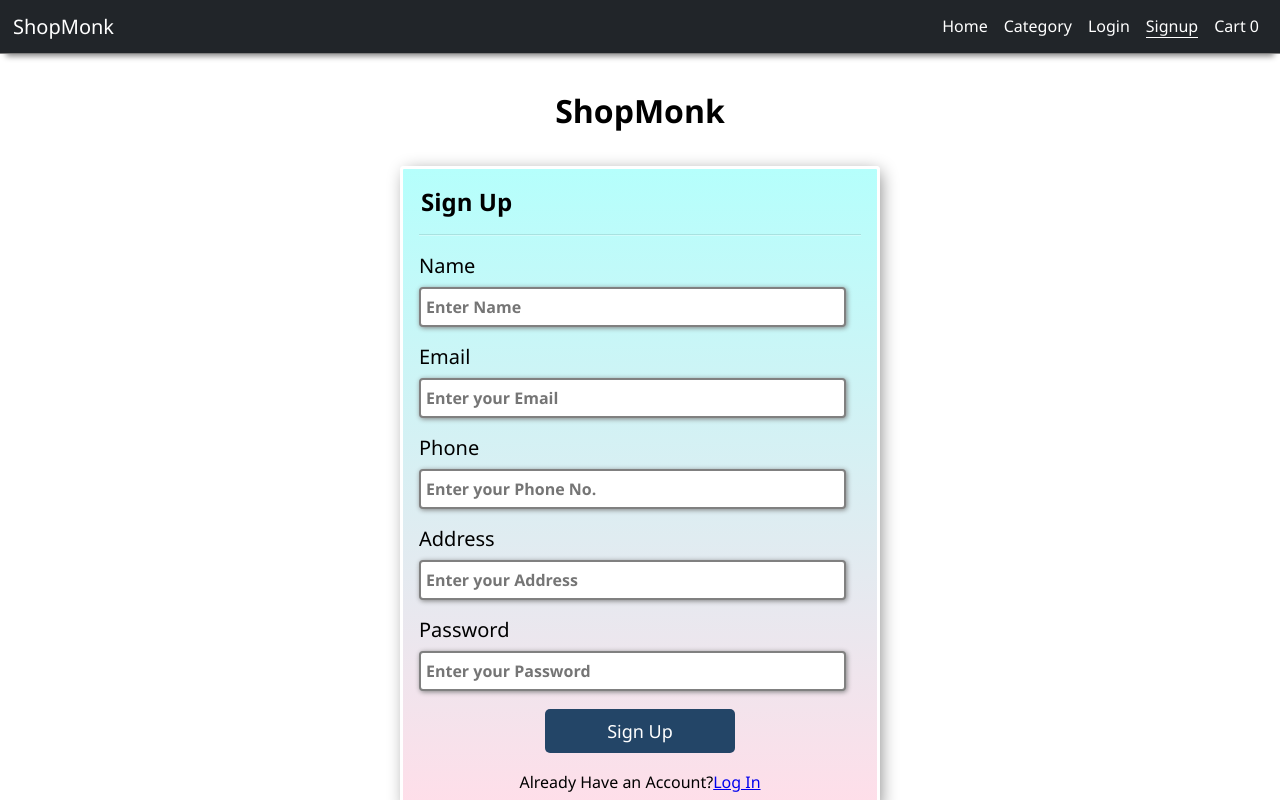
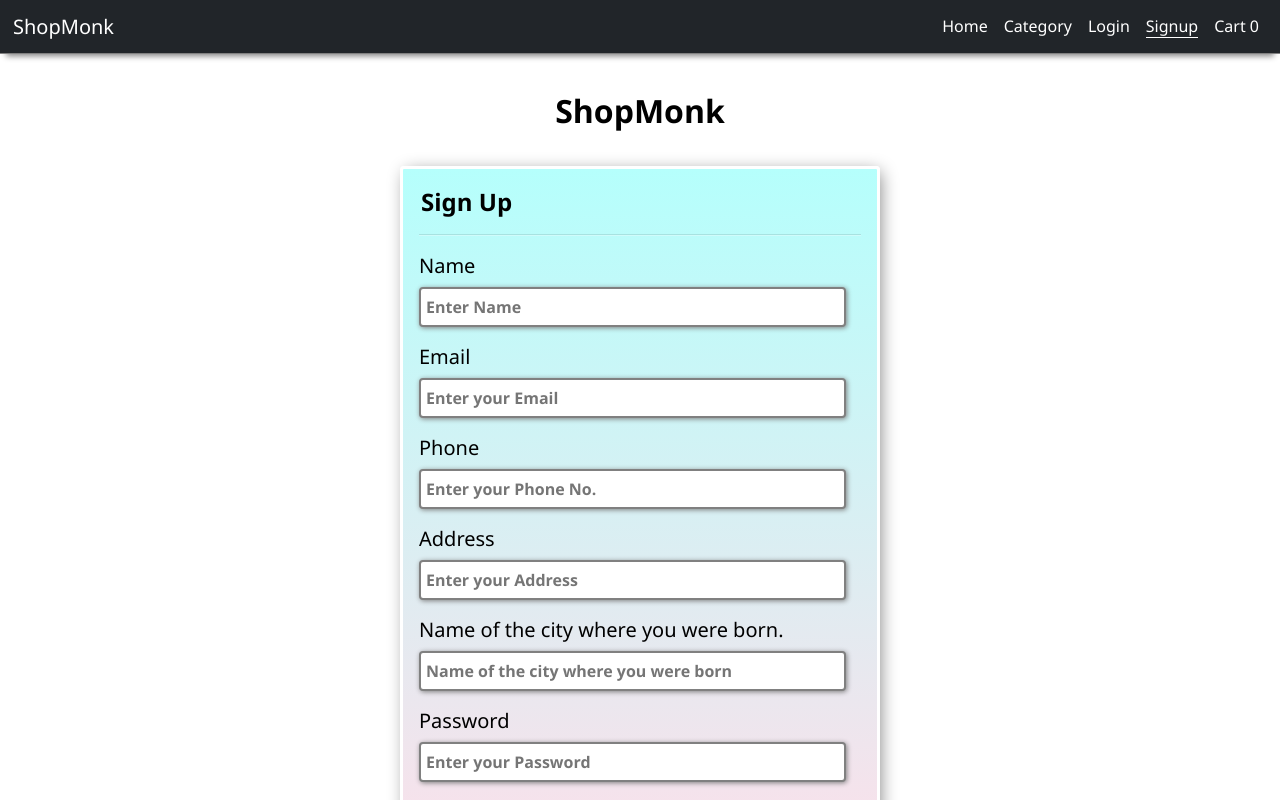
Before and after one commit to Taraansh/shopmonk, a React (Create React App) app: page /signup in a window 1280 px wide. Shown: the top 800 px of the page. Built offline with nearby package versions, Linux system fonts and the light colour scheme.

Commit message:
Added answer field

```diff
--- a/src/pages/Auth/Signup.js
+++ b/src/pages/Auth/Signup.js
@@ -10,6 +10,7 @@ const Signup = () => {
   const [phone, setPhone] = useState("");
   const [address, setAddress] = useState("");
   const [password, setPassword] = useState("");
+  const [answer, setAnswer] = useState("");
 
   const navigate = useNavigate()
 
@@ -18,7 +19,7 @@ const Signup = () => {
     try {
       const res = await axios.post(
         `${process.env.REACT_APP_API}/api/v1/auth/register`,
-        { name, email, password, phone, address }
+        { name, email,answer, password, phone, address,  }
       );
       if(res.data.success){
         console.log(res.data)
@@ -107,6 +108,22 @@ const Signup = () => {
                 />
               </p>
               <p>
+                <label htmlFor="answer" className="label">
+                  Name of the city where you were born.
+                </label>
+                <input
+                  type="text"
+                  id="answer"
+                  className="input"
+                  name="answer"
+                  placeholder="Name of the city where you were born"
+                  required
+                  autoComplete="answer"
+                  value={answer}
+                  onChange={(e) => setAnswer(e.target.value)}
+                />
+              </p>
+              <p>
                 <label htmlFor="password" className="label">
                   Password
                 </label>
```
